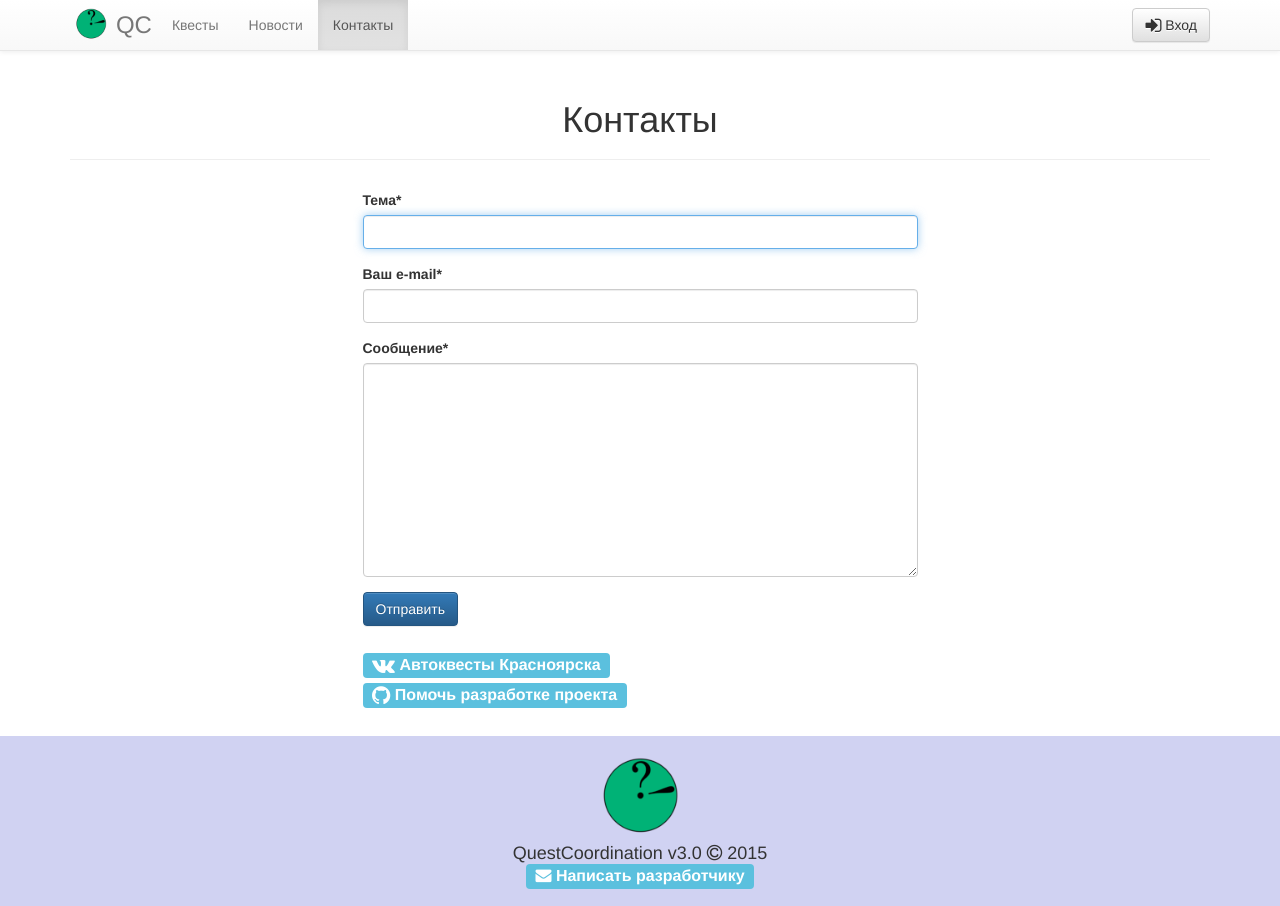
After one commit to PhobosXIII/qc, a Django app: page /contacts/ in a window 1280 px wide. The commit adds this page. Run offline with Django 3.2, Linux system fonts and the light colour scheme; some libraries are stand-ins or nearby versions.

Commit message:
Implemented contacts page

```diff
--- /dev/null
+++ b/main/forms.py
@@ -0,0 +1,36 @@
+from crispy_forms.bootstrap import StrictButton
+from crispy_forms.helper import FormHelper
+from crispy_forms.layout import Layout, Field
+from django import forms
+from django.forms.widgets import Textarea
+
+
+class ContactForm(forms.Form):
+    subject = forms.CharField(label='Тема', max_length=100, required=True)
+    sender = forms.EmailField(label='Ваш e-mail')
+    message = forms.CharField(label='Сообщение', required=True, widget=Textarea())
+
+    def __init__(self, *args, **kwargs):
+        subj_code = int(kwargs.pop('subj_code', 0))
+        subj = None
+        if subj_code == 1:
+            subj = 'Получить аккаунт организатора'
+        super(ContactForm, self).__init__(*args, **kwargs)
+        self.helper = FormHelper()
+        self.helper.form_method = 'post'
+        self.helper.html5_required = True
+        self.helper.form_class = 'col-md-6 col-md-offset-3'
+        if subj:
+            self.helper.layout = Layout(
+                Field('subject', value=subj),
+                Field('sender', autofocus=True),
+                'message',
+                StrictButton('Отправить', type='submit', css_class='btn-primary')
+            )
+        else:
+            self.helper.layout = Layout(
+                Field('subject', autofocus=True),
+                'sender',
+                'message',
+                StrictButton('Отправить', type='submit', css_class='btn-primary')
+            )
--- a/main/templatetags/main_extras.py
+++ b/main/templatetags/main_extras.py
@@ -6,14 +6,19 @@ register = template.Library()
 
 
 @register.inclusion_tag('tags/menu_item.html', takes_context=True)
-def menu_item(context, link_text, named_url=None, *args):
+def menu_item(context, link_text, named_url=None, *args, **kwargs):
+    contains = kwargs.pop('contains', False)
     active = False
     item_url = '#'
     request = context['request']
     if named_url:
         item_url = reverse(named_url, args=args)
-        if item_url and request.path == item_url:
-            active = True
+        if contains:
+            if item_url and item_url in request.path:
+                active = True
+        else:
+            if item_url and request.path == item_url:
+                active = True
     return {'item_url': item_url, 'link_text': link_text, 'active': active}
 
 
--- a/main/views.py
+++ b/main/views.py
@@ -1,7 +1,11 @@
+from django.core.mail import send_mail, BadHeaderError
 from django.core.paginator import Paginator, PageNotAnInteger, EmptyPage
+from django.http import HttpResponse
 from django.shortcuts import render
 from coordination.models import Quest
 from coordination.utils import is_organizer
+from main.forms import ContactForm
+from qc import settings
 
 
 def home(request):
@@ -26,3 +30,25 @@ def my_profile(request):
         my_quests = paginator.page(paginator.num_pages)
     context = {'my_quests': my_quests}
     return render(request, 'registration/my_profile.html', context)
+
+
+def contacts(request, subj_code=0):
+    if request.method == 'POST':
+        form = ContactForm(request.POST)
+        if form.is_valid():
+            subject = form.cleaned_data['subject']
+            sender = form.cleaned_data['sender']
+            message = form.cleaned_data['message']
+
+            result_message = "{0}\nОт: {1}".format(message, sender)
+            from_email = settings.EMAIL_HOST_USER
+            recipients = [from_email]
+            try:
+                send_mail(subject, result_message, from_email, recipients)
+            except BadHeaderError:
+                return HttpResponse('Invalid header found')
+            return render(request, 'contacts/thanks.html')
+    else:
+        form = ContactForm(subj_code=subj_code)
+    context = {'form': form}
+    return render(request, 'contacts/form.html', context)
--- a/qc/urls.py
+++ b/qc/urls.py
@@ -24,6 +24,8 @@ urlpatterns = [
     url(r'^login/$', auth_views.login, name='auth_login'),
     url(r'^logout/$', auth_views.logout, {'next_page': 'auth_login'}, name='auth_logout'),
     url(r'^$', main_views.home, name='home'),
+    url(r'^contacts/$', main_views.contacts, name='contacts'),
+    url(r'^contacts/org/$', main_views.contacts, {'subj_code': 1}, name='contacts_org'),
     url(r'^profile/', include([
         url(r'^$', main_views.my_profile, name='my_profile'),
         url(r'^password_change/$', auth_views.password_change, name='password_change'),
--- a/templates/_navbar.html
+++ b/templates/_navbar.html
@@ -20,7 +20,7 @@
             <ul class="nav navbar-nav">
                 {% menu_item 'Квесты' 'coordination:quests' %}
                 {% menu_item 'Новости' %}
-                {% menu_item 'Контакты' %}
+                {% menu_item 'Контакты' 'contacts' contains=True %}
                 {% if user.is_superuser %}
                     <li><a href="{% url 'admin:index' %}" target="_blank">Админка</a></li>
                 {% endif %}
--- a/templates/assets/css/styles.css
+++ b/templates/assets/css/styles.css
@@ -69,7 +69,7 @@ a.inline-block {
     font-style: normal;
 }
 
-.email-link {
+.link {
     margin-top: 15px;
     font-size: 16px;
     font-style: normal;
--- a/templates/base.html
+++ b/templates/base.html
@@ -65,7 +65,8 @@
                 {% now "Y" as current_year %}
                 {{ FULL_PROJECT_NAME }} {{ PROJECT_VERSION }} <span class="fa fa-copyright"></span> {{ current_year }}
             </div>
-            <a class="label label-info email-link" href="#"><span class="fa fa-envelope"></span> Написать разработчику</a>
+            <a class="label label-info link" href="{% url 'contacts' %}">
+                <span class="fa fa-envelope"></span> Написать разработчику</a>
         </div>
     </div>
 
--- /dev/null
+++ b/templates/contacts/form.html
@@ -0,0 +1,19 @@
+{% extends 'base.html' %}
+{% load crispy_forms_tags %}
+
+{% block content %}
+    <div class="page-header">
+        <h1>{% block title %}Контакты{% endblock %}</h1>
+    </div>
+
+    <div class="row row-margin">{% crispy form %}</div>
+
+    <div class="row row-margin">
+        <div class="col-sm-4 col-md-offset-3">
+            <p><a href="https://vk.com/24quest" class="label label-info link">
+                <span class="fa fa-vk fa-lg"></span> Автоквесты Красноярска</a></p>
+            <p><a href="https://github.com/PhobosXIII/qc" class="label label-info link">
+                <span class="fa fa-github fa-lg"></span> Помочь разработке проекта</a></p>
+        </div>
+    </div>
+{% endblock content %}
--- a/templates/home.html
+++ b/templates/home.html
@@ -15,8 +15,8 @@
                 <p><a class="btn btn-success btn-lg" href="{% url 'coordination:quest_coordination' quest.id %}">
                     <span class="fa fa-user fa-lg"></span> Играть</a></p>
             {% else %}
-                <p><a class="btn btn-success btn-lg" href="#"><span class="fa fa-user-secret fa-lg"></span>
-                    Стать организатором</a></p>
+                <p><a class="btn btn-success btn-lg" href="{% url 'contacts_org' %}">
+                    <span class="fa fa-user-secret fa-lg"></span> Стать организатором</a></p>
             {% endif %}
             </div>
     </div>
```
Also changed, not shown: qc/settings.py (+7 -0 lines), templates/contacts/thanks.html (added, +8 -0 lines).
